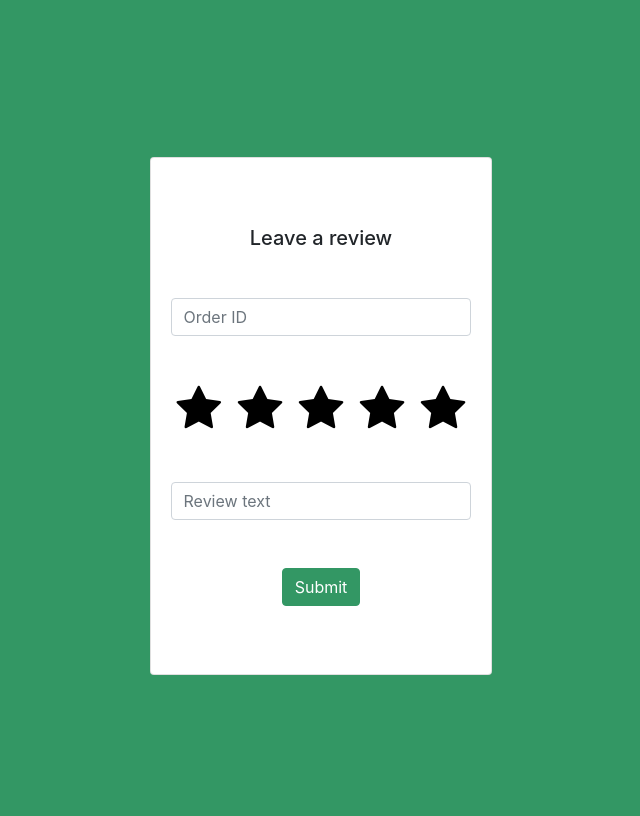
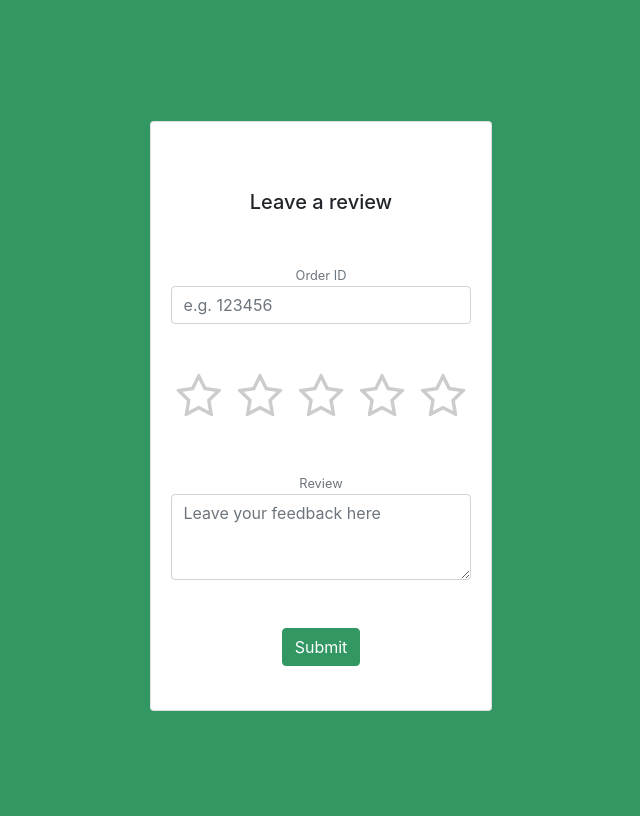
Before and after one commit to astroari/review-system, a Django app: page / in a window 1280 px wide. Shown: the whole page, without its empty margins (319-959 px from the left). Run offline with Django 5.2, Linux system fonts and the light colour scheme; some libraries are stand-ins or nearby versions.

Commit message:
Styling stars

```diff
--- a/rating/templates/rating/main.html
+++ b/rating/templates/rating/main.html
@@ -3,22 +3,24 @@
 {% block content %}
 <div class="everything d-flex align-items-center justify-content-center min-vh-100">
     <div class="card text-center vh-50">
-        <div class="card-body mb-5 mt-5">
+        <div class="card-body mb-4 mt-5">
             <h5 class="card-title mb-5">Leave a review</h5>
             <form class="rate-form" action="" method="POST" id="rating-form">
             {% csrf_token %}
-            <input type="text" class="form-control mb-5" id="order-id" placeholder="Order ID" required minlength="6" maxlength="6"
+            <small class="text-muted">Order ID</small>
+            <input type="text" class="form-control mb-5" id="order-id" placeholder="e.g. 123456" required minlength="6" maxlength="6"
                 {% if order_id %}value="{{ order_id }}" readonly{% endif %}>
             <div class="rate-buttons mb-1 mt-1">
-                <button type="button" class="fa fa-star fa-3x my-btn" id="first"></button>
-                <button type="button" class="fa fa-star fa-3x my-btn" id="second"></button>
-                <button type="button" class="fa fa-star fa-3x my-btn" id="third"></button>
-                <button type="button" class="fa fa-star fa-3x my-btn" id="fourth"></button>
-                <button type="button" class="fa fa-star fa-3x my-btn" id="fifth"></button>
+                <button type="button" class="fa fa-star-o fa-3x my-btn" id="first"></button>
+                <button type="button" class="fa fa-star-o fa-3x my-btn" id="second"></button>
+                <button type="button" class="fa fa-star-o fa-3x my-btn" id="third"></button>
+                <button type="button" class="fa fa-star-o fa-3x my-btn" id="fourth"></button>
+                <button type="button" class="fa fa-star-o fa-3x my-btn" id="fifth"></button>
             </div>
             <input type="hidden" name="rating" id="selected-rating" required>
-            <div>
-                <input type="text" class="form-control mt-5" id="review-text" placeholder="Review text">
+            <div class="mt-5">
+                <small class="text-muted">Review</small>
+                <textarea class="form-control" id="review-text" placeholder="Leave your feedback here" rows="3"></textarea>
             </div>
             <div class="mt-5">
                 <button type="submit" class="btn btn-primary">Submit</button>
--- a/static/styles.css
+++ b/static/styles.css
@@ -2,9 +2,6 @@ body {
   background-color: #339764;
 }
 
-.checked {
-    color: #ffcb47;
-  }
 
 .my-btn {
   background-color: inherit !important;
@@ -19,3 +16,24 @@ body {
     background-color: #339764;
     border-color: #339764;
 }
+
+.rate-buttons .my-btn {
+    color: #ccc; /* Light gray color for unchecked stars */
+    background: none;
+    border: none;
+    outline: none;
+    cursor: pointer;
+}
+
+.rate-buttons .my-btn:hover,
+.rate-buttons .my-btn:focus {
+    color: #ffcb47; /* Yellow color on hover/focus */
+}
+
+.rate-buttons .checked {
+    color: #ffcb47; /* Yellow color for checked stars */
+}
+
+.rate-buttons .fa-star-o.checked::before {
+    content: "\f005"; /* Unicode for solid star */
+}
```
